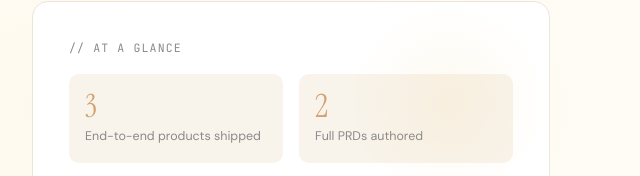
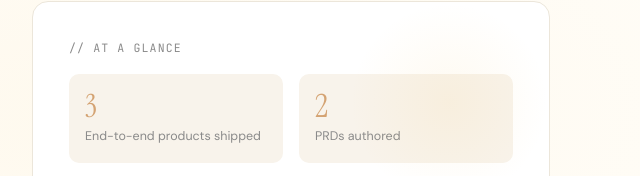
Before and after one commit to PrachiDalvi285/PrachiDalvi, a plain HTML site: page index.html in a window 1280 px wide. Shown: the part 208-384 px from the top of the page, 640-1280 px from the left. Drawn offline with Linux system fonts and the light colour scheme.

Commit message:
index.html

```diff
--- a/index.html
+++ b/index.html
@@ -457,7 +457,7 @@
         </div>
         <div class="stat-item">
           <div class="stat-num">2</div>
-          <div class="stat-desc">Full PRDs authored</div>
+          <div class="stat-desc">PRDs authored</div>
         </div>
         <div class="stat-item">
           <div class="stat-num">1</div>
```
